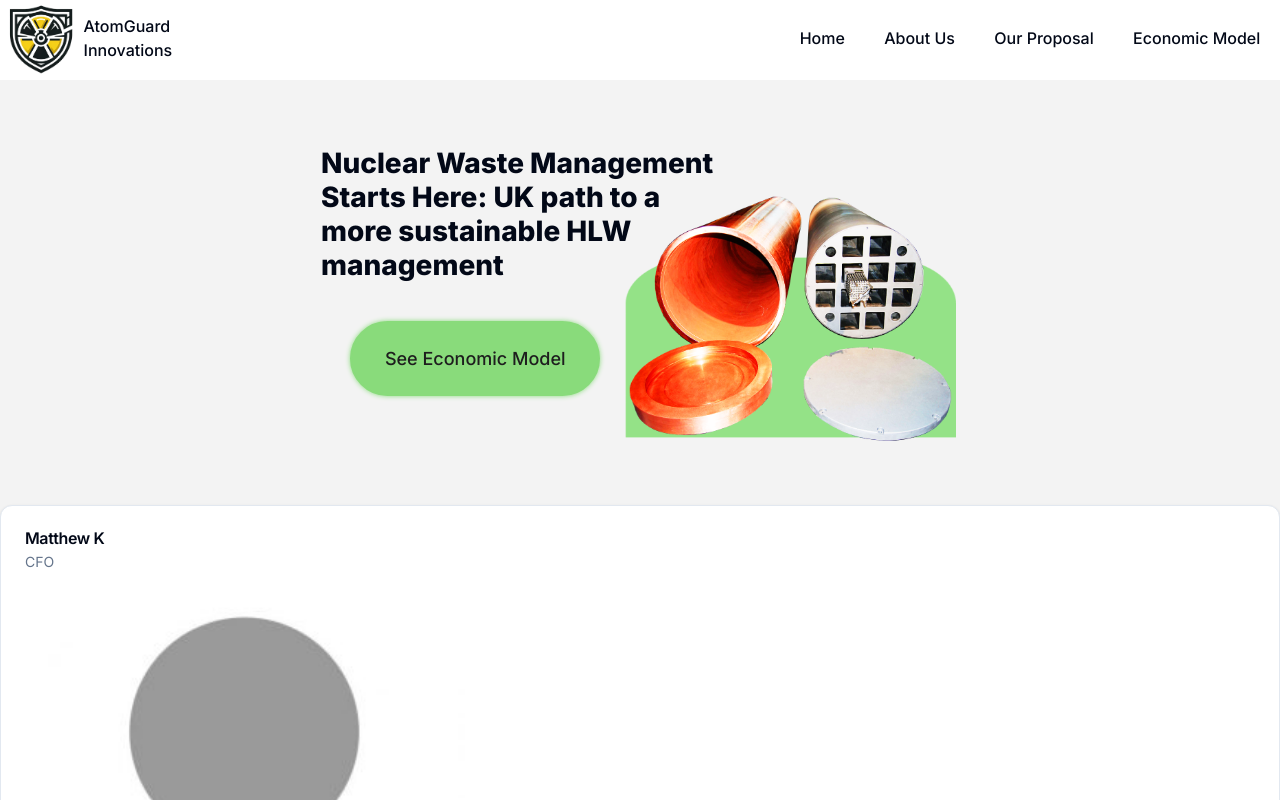
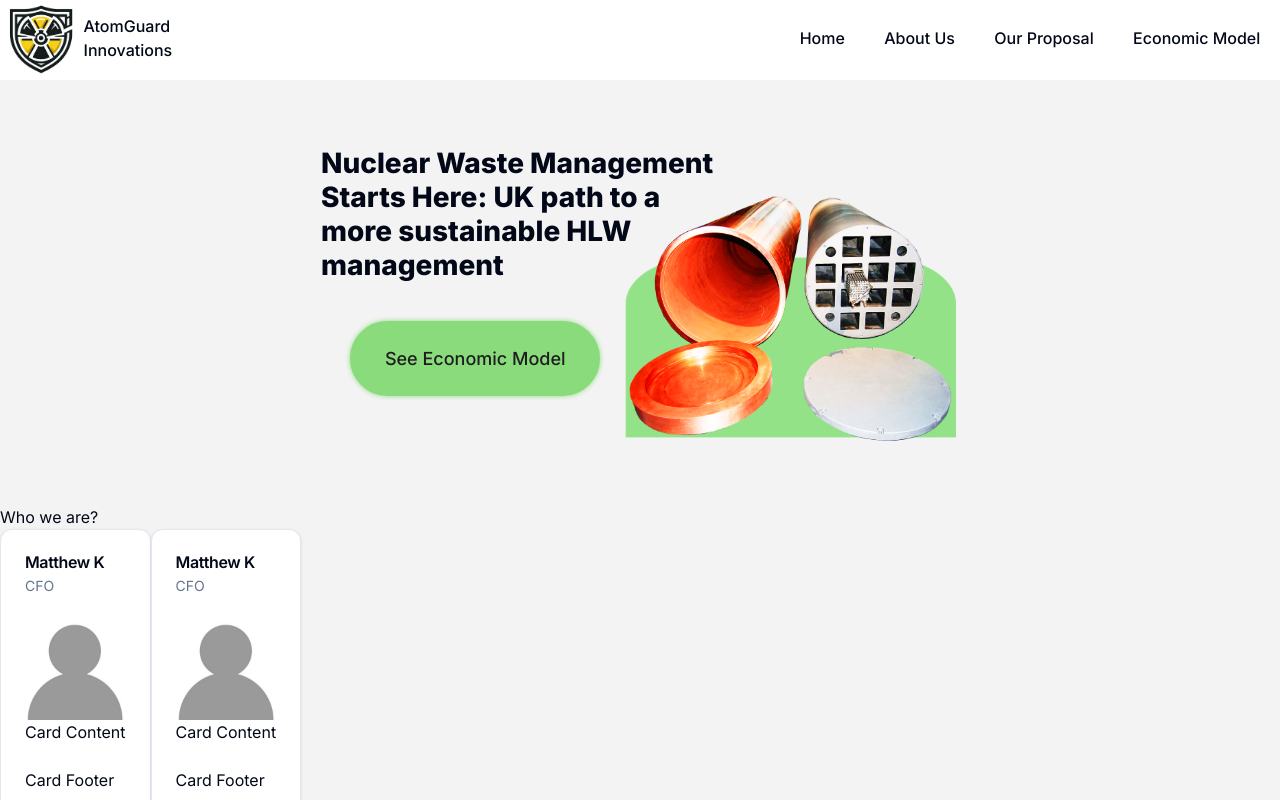
Before and after one commit to MatthewKokin/hlw-model-wbsite-nextjs, a Next.js app: page / in a window 1280 px wide. Built offline with nearby package versions, Linux system fonts and the light colour scheme.

Commit message:
wip: working on the about section

```diff
--- a/app/(marketing)/_components/about.tsx
+++ b/app/(marketing)/_components/about.tsx
@@ -1,4 +1,5 @@
 import React from 'react'
+import "../../../styles/about.css";
 import Image from 'next/image'
 import {
     Card,
@@ -12,8 +13,10 @@ import {
 
 function About() {
   return (
-    <div>
-        <div>
+    <div className='about-container'>
+        <h1>Who we are?</h1>
+        <div className='cards'>
+        <div className='card'>
         <Card>
             <CardHeader>
                 <CardTitle>Matthew K</CardTitle>
@@ -23,8 +26,8 @@ function About() {
                 <Image
                 src="/icon.jpeg"
                 alt="Logo"
-                height={440}
-                width={440}
+                height={100}
+                width={100}
                 className=""
                 />
                 <p>Card Content</p>
@@ -34,6 +37,29 @@ function About() {
             </CardFooter>
         </Card>
         </div>
+        <div className='card'>
+        <Card>
+            <CardHeader>
+                <CardTitle>Matthew K</CardTitle>
+                <CardDescription>CFO</CardDescription>
+            </CardHeader>
+            <CardContent>
+                <Image
+                src="/icon.jpeg"
+                alt="Logo"
+                height={100}
+                width={100}
+                className=""
+                />
+                <p>Card Content</p>
+            </CardContent>
+            <CardFooter>
+                <p>Card Footer</p>
+            </CardFooter>
+        </Card>
+        </div>
+        </div>
+
     </div>
   )
 }
--- /dev/null
+++ b/styles/about.css
@@ -0,0 +1,4 @@
+.cards{
+    display: flex;
+    flex-direction: row;
+}
```
